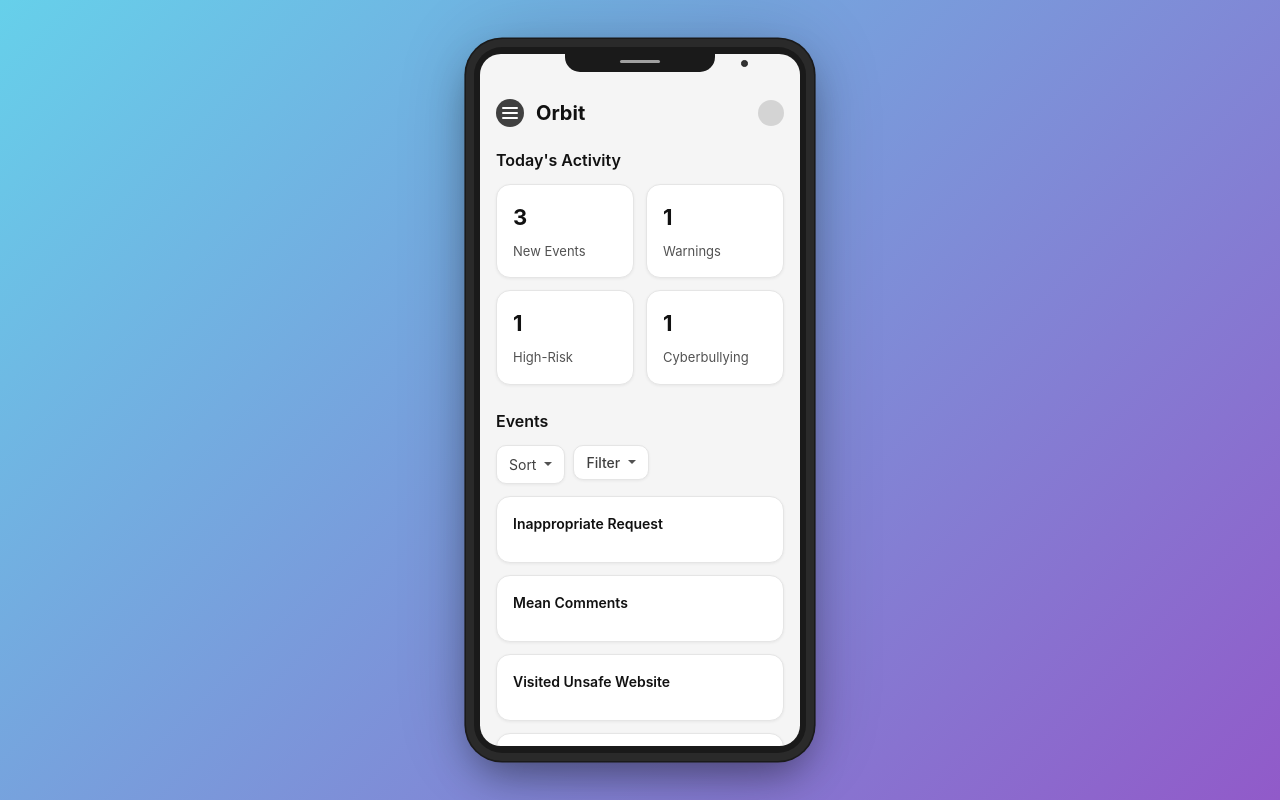
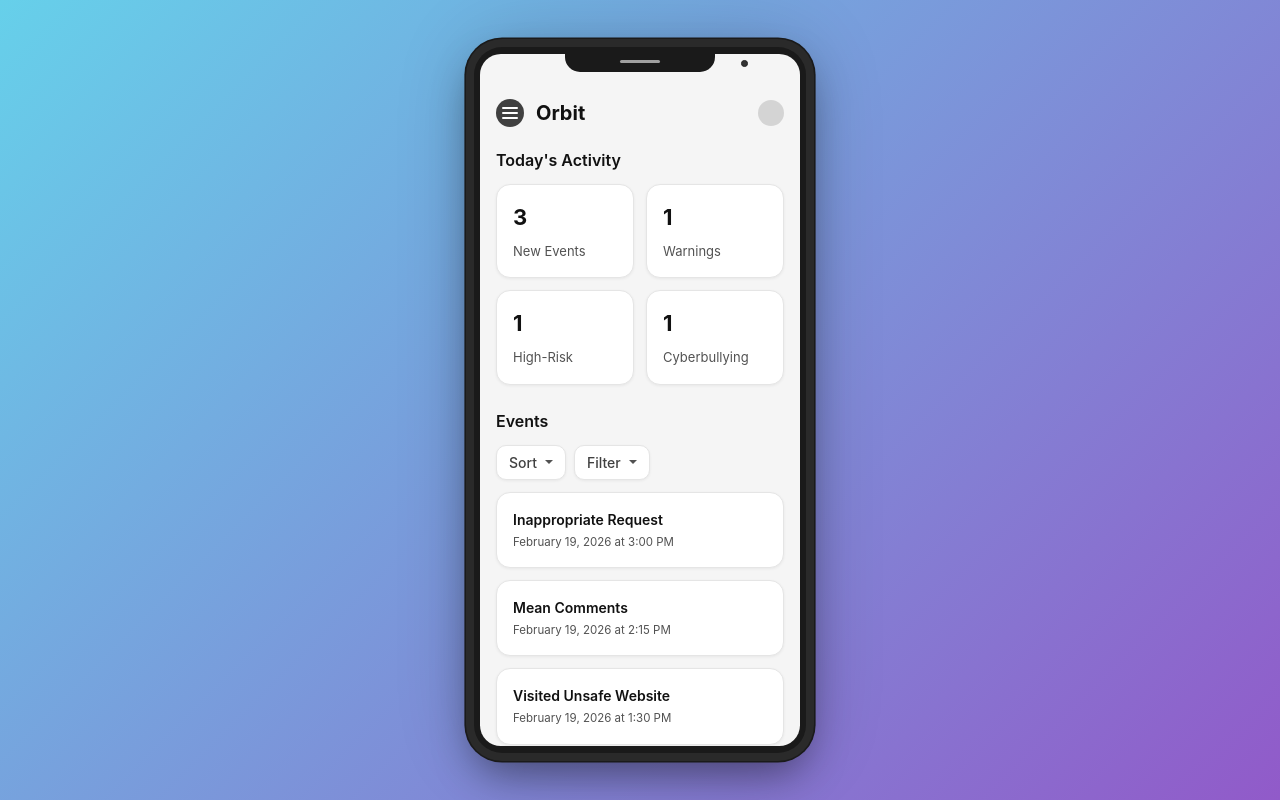
Before and after one commit to ashleykaring/orbit-ui, a React (Vite) app: page / in a window 1280 px wide. Built offline with nearby package versions, Linux system fonts and the light colour scheme.

Commit message:
add ex screenshot, filtering and sorting features

```diff
--- a/src/components/Dashboard.tsx
+++ b/src/components/Dashboard.tsx
@@ -26,7 +26,7 @@ export default function Dashboard({ isMenuOpen, toggleMenu }: DashboardProps) {
         <div className="user-icon"></div>
       </div>
       <TodayActivity activity={activitySelect} setActivity={setActivitySelect}/>
-      <EventsSection activity={activitySelect}/>
+      <EventsSection activity={activitySelect} setActivity={setActivitySelect}/>
     </div>
   );
 }
--- a/src/components/EventCard.tsx
+++ b/src/components/EventCard.tsx
@@ -19,6 +19,7 @@ type EventCardProps = {
 
 export default function EventCard({ title, details }: EventCardProps) {
   const [showPopup, setShowPopup] = useState(false);
+  const [showScreenshotPopup, setShowScreenshotPopup] = useState(false);
   const [reviewed, setReviewed] = useState(false);
 
   const handleCardClick = () => {
@@ -27,11 +28,13 @@ export default function EventCard({ title, details }: EventCardProps) {
 
   const handleClose = () => {
     setShowPopup(false);
+    setShowScreenshotPopup(false);
   };
 
   const handleMarkReviewed = () => {
     setReviewed(true);
     setShowPopup(false);
+    setShowScreenshotPopup(false);
   };
 
   return (
@@ -42,6 +45,7 @@ export default function EventCard({ title, details }: EventCardProps) {
         style={{ cursor: 'pointer', opacity: reviewed ? 0.5 : 1 }}
       >
         <div className="event-title">{title}</div>
+        {details?.time && <div className="event-time">{details.time}</div>}
       </div>
       {showPopup && details && (
         <div className="event-popup-overlay">
@@ -54,12 +58,27 @@ export default function EventCard({ title, details }: EventCardProps) {
             <div><b>Transcript:</b> <pre style={{whiteSpace:'pre-wrap'}}>{details.transcript}</pre></div>
             <div className="event-popup-actions">
               {details.screenshotUrl && (
-                <button onClick={() => window.open(details.screenshotUrl, '_blank')}>View Full Screenshot</button>
+                <button type="button" onClick={() => setShowScreenshotPopup(true)}>View Full Screenshot</button>
               )}
-              <button onClick={handleMarkReviewed}>Mark as Reviewed</button>
+              <button type="button" onClick={handleMarkReviewed}>Mark as Reviewed</button>
             </div>
-            <button className="event-popup-close" onClick={handleClose}>Close</button>
+            <button type="button" className="event-popup-close" onClick={handleClose}>Close</button>
           </div>
+          {showScreenshotPopup && details.screenshotUrl && (
+            <div className="screenshot-popup-overlay" onClick={() => setShowScreenshotPopup(false)}>
+              <div className="screenshot-popup" onClick={(e) => e.stopPropagation()}>
+                <button
+                  type="button"
+                  className="screenshot-popup-close"
+                  onClick={() => setShowScreenshotPopup(false)}
+                  aria-label="Close screenshot"
+                >
+                  X
+                </button>
+                <img src={details.screenshotUrl} alt={`${details.typeOfIncident} screenshot`} className="screenshot-popup-image" />
+              </div>
+            </div>
+          )}
         </div>
       )}
     </>
--- a/src/components/EventsSection.tsx
+++ b/src/components/EventsSection.tsx
@@ -1,11 +1,25 @@
-import { useState } from "react";
+import { useEffect, useState } from "react";
+import type { Dispatch, SetStateAction } from "react";
 import EventCard from "./EventCard";
 
 type ActivitySelectProps = {
   activity: string;
+  setActivity: Dispatch<SetStateAction<string>>;
 };
 
-const filterOptions = ["Cyberbullying", "High-Risk", "New Events", "Warnings"];
+const filterOptions = [
+  { label: "Cyberbullying", value: "cyber" },
+  { label: "High-Risk", value: "risk" },
+  { label: "Warnings", value: "warning" },
+];
+const sortOptions = [{ label: "Severity", value: "severity" }];
+
+const todayDate = new Date().toLocaleDateString("en-US", {
+  month: "long",
+  day: "numeric",
+  year: "numeric",
+});
+const february26Date = `February 26, ${new Date().getFullYear()}`;
 
 const testEvents = [
   {
@@ -13,66 +27,153 @@ const testEvents = [
     details: {
       typeOfIncident: "Inappropriate Request",
       severity: "High",
-      time: "Today at 3:00 PM",
+      time: `${todayDate} at 3:00 PM`,
       platform: "Roblox",
       account: "John's Laptop",
-      transcript: "scaryuser123: Hey, what's your address?\njohnny22: I live on 1 Grand Ave.",
-      screenshotUrl: "https://via.placeholder.com/600x400?text=Screenshot",
-      tags: ["new", "risk"]
-    }
+      transcript:
+        "scaryuser123: Hey, what's your address?\njohnny22: I live on 1 Grand Ave.",
+      screenshotUrl: "/examplescreenshot.png",
+      tags: ["new", "risk"],
+    },
   },
   {
     title: "Mean Comments",
     details: {
       typeOfIncident: "Mean Comments",
       severity: "Warning",
-      time: "Today at 2:15 PM",
+      time: `${todayDate} at 2:15 PM`,
       platform: "Minecraft",
       account: "Katie's Tablet",
-      transcript: "meanuser290: Katie you're going nowhere in life!\nkatiegames1: :(",
-      screenshotUrl: "https://via.placeholder.com/600x400?text=Screenshot",
-      tags: ["new", "cyber"]
-    }
+      transcript:
+        "meanuser290: Katie you're going nowhere in life!\nkatiegames1: :(",
+      screenshotUrl: "/examplescreenshot.png",
+      tags: ["new", "cyber"],
+    },
   },
   {
     title: "Visited Unsafe Website",
     details: {
       typeOfIncident: "Visited Unsafe Website",
       severity: "Medium",
-      time: "Today at 1:30 PM",
+      time: `${todayDate} at 1:30 PM`,
       platform: "Chrome",
       account: "Stevie's PC",
       transcript: "Visited freemoney.com - flagged unsafe.",
-      screenshotUrl: "https://via.placeholder.com/600x400?text=Screenshot",
-      tags: ["new"]
-    }
+      screenshotUrl: "/examplescreenshot.png",
+      tags: ["new", "warning"],
+    },
   },
   {
     title: "Suspicious Link",
     details: {
       typeOfIncident: "Suspicious Link",
       severity: "Low",
-      time: "Today at 11:45 AM",
+      time: `${february26Date} at 11:45 AM`,
       platform: "Instagram",
       account: "Emily's Chromebook",
-      transcript: "sussy_guy: Check out fijiforfree.com!!\nemilyrainbows__: Ooo ok!!",
-      screenshotUrl: "https://via.placeholder.com/600x400?text=Screenshot",
-      tags: ["warning"]
-    }
-  }
+      transcript:
+        "sussy_guy: Check out fijiforfree.com!!\nemilyrainbows__: Ooo ok!!",
+      screenshotUrl: "/examplescreenshot.png",
+      tags: ["warning"],
+    },
+  },
 ];
 
-export default function EventsSection({ activity } : ActivitySelectProps) {
+export default function EventsSection({
+  activity,
+  setActivity,
+}: ActivitySelectProps) {
+  const showSortControl = !activity || activity === "new";
+  const [showSortDropdown, setShowSortDropdown] = useState(false);
+  const [sortBy, setSortBy] = useState("");
   const [showFilterDropdown, setShowFilterDropdown] = useState(false);
+  const [selectedFilters, setSelectedFilters] = useState<string[]>([]);
+
+  useEffect(() => {
+    if (activity) {
+      setSelectedFilters([]);
+      setShowFilterDropdown(false);
+    }
+  }, [activity]);
+  const matchesTopCardFilter = (tags: string[]) => {
+    if (!activity) {
+      return true;
+    }
+    if (activity === "new") {
+      return tags.includes("new");
+    }
+    return tags.includes("new") && tags.includes(activity);
+  };
+
+  const getSeverityOrder = (tags: string[]) => {
+    if (tags.includes("risk")) {
+      return 0;
+    }
+    if (tags.includes("warning")) {
+      return 1;
+    }
+    if (tags.includes("cyber")) {
+      return 2;
+    }
+    return 3;
+  };
+
+  const visibleEvents = testEvents.filter(
+    (event) =>
+      (selectedFilters.length > 0 &&
+        selectedFilters.some((filter) => event.details.tags.includes(filter))) ||
+      (selectedFilters.length === 0 && matchesTopCardFilter(event.details.tags)),
+  );
+
+  const sortedEvents =
+    sortBy === "severity"
+      ? [...visibleEvents].sort(
+          (a, b) =>
+            getSeverityOrder(a.details.tags) - getSeverityOrder(b.details.tags),
+        )
+      : visibleEvents;
 
   return (
     <div className="section">
       <h2 className="section-title">Events</h2>
       <div className="events-controls">
-        <div className="dropdown">
+        {showSortControl && (
+          <div className="filter-dropdown-wrapper">
+            <button
+              type="button"
+              className="dropdown"
+              onClick={() => setShowSortDropdown((prev) => !prev)}
+            >
               <span>Sort</span>
-          <div className="dropdown-arrow"></div>
+              <div
+                className={`dropdown-arrow ${showSortDropdown ? "dropdown-arrow-open" : ""}`}
+              ></div>
+            </button>
+            {showSortDropdown && (
+              <div className="filter-dropdown-menu">
+                {sortOptions.map((option) => (
+                  <button
+                    key={option.value}
+                    type="button"
+                    className={`filter-dropdown-item ${sortBy === option.value ? "filter-dropdown-item-selected" : ""}`}
+                    onClick={() => {
+                      setSortBy((prev) =>
+                        prev === option.value ? "" : option.value,
+                      );
+                      setShowSortDropdown(false);
+                    }}
+                  >
+                    <span className="filter-checkmark">
+                      {sortBy === option.value ? "\u2713" : ""}
+                    </span>
+                    {option.label}
+                  </button>
+                ))}
               </div>
+            )}
+          </div>
+        )}
+        {!activity && (
           <div className="filter-dropdown-wrapper">
             <button
               type="button"
@@ -80,22 +181,40 @@ export default function EventsSection({ activity } : ActivitySelectProps) {
               onClick={() => setShowFilterDropdown((prev) => !prev)}
             >
               <span>Filter</span>
-            <div className={`dropdown-arrow ${showFilterDropdown ? "dropdown-arrow-open" : ""}`}></div>
+              <div
+                className={`dropdown-arrow ${showFilterDropdown ? "dropdown-arrow-open" : ""}`}
+              ></div>
             </button>
             {showFilterDropdown && (
               <div className="filter-dropdown-menu">
                 {filterOptions.map((option) => (
-                <button key={option} type="button" className="filter-dropdown-item">
-                  {option}
+                  <button
+                    key={option.value}
+                    type="button"
+                    className={`filter-dropdown-item ${selectedFilters.includes(option.value) ? "filter-dropdown-item-selected" : ""}`}
+                    onClick={() => {
+                      setSelectedFilters((prev) =>
+                        prev.includes(option.value)
+                          ? prev.filter((value) => value !== option.value)
+                          : [...prev, option.value],
+                      );
+                      setActivity("");
+                    }}
+                  >
+                    <span className="filter-checkmark">
+                      {selectedFilters.includes(option.value) ? "\u2713" : ""}
+                    </span>
+                    {option.label}
                   </button>
                 ))}
               </div>
             )}
           </div>
+        )}
       </div>
       <div className="events-list">
-        {testEvents.map((event, idx) => (
-          (!activity || (event.details.tags.includes(activity))) && <EventCard key={idx} title={event.title} details={event.details} />
+        {sortedEvents.map((event) => (
+          <EventCard key={event.title} title={event.title} details={event.details} />
         ))}
       </div>
     </div>
--- a/src/styles/Dashboard.css
+++ b/src/styles/Dashboard.css
@@ -176,7 +176,6 @@
   justify-content: center;
   gap: var(--space-2);
   align-items: baseline;
-
 }
 
 .modified-activity-card .activity-value {
@@ -187,10 +186,10 @@
   font-size: var(--font-size-2xl);
   font-weight: var(--font-weight-bold);
   color: var(--color-black);
-
 }
 
-.activity-card:active, .modified-activity-card:active {
+.activity-card:active,
+.modified-activity-card:active {
   transform: scale(0.98);
 }
 
@@ -264,7 +263,12 @@
 .event-title {
   font-size: var(--font-size-base);
   font-weight: var(--font-weight-semibold);
-  margin-bottom: var(--space-3);
+  margin-bottom: 4px;
+}
+
+.event-time {
+  font-size: 11.5px;
+  color: var(--color-gray-600);
 }
 
 .event-placeholder {
@@ -500,8 +504,23 @@
   font-size: var(--font-size-sm);
   color: var(--color-gray-700);
   cursor: pointer;
+  display: flex;
+  align-items: center;
+  gap: var(--space-2);
 }
 
 .filter-dropdown-item:hover {
   background: var(--color-gray-100);
 }
+
+.filter-dropdown-item-selected {
+  background: var(--color-gray-100);
+}
+
+.filter-checkmark {
+  width: 12px;
+  color: var(--color-gray-900);
+  font-size: var(--font-size-sm);
+  line-height: 1;
+  font-weight: var(--font-weight-semibold);
+}
```
Also changed, not shown: src/styles/PhoneWrapper.css (+53 -1 lines), public/examplescreenshot.png (added). Lines whose indentation alone changed are shown as unchanged.
